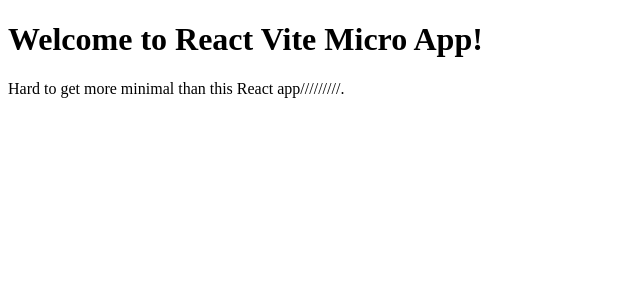
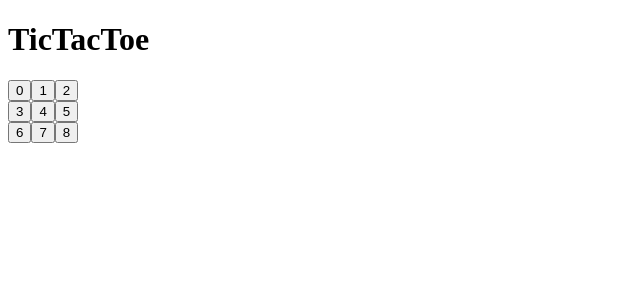
Before and after one commit to teja2316/tictactoe, a React (Vite) app: page / in a window 1280 px wide. Shown: the top 300 px of the page, without its empty margins (0-640 px from the left). Built offline with nearby package versions, Linux system fonts and the light colour scheme.

Commit message:
board and square created

```diff
--- a/src/App.jsx
+++ b/src/App.jsx
@@ -1,12 +1,13 @@
 import React from "react";
+import Board from "./components/Board";
 
 const App = () =>{
   return(
-  <>
-    <h1>Welcome to React Vite Micro App!</h1>
-    <p>Hard to get more minimal than this React app/////////.</p>
-  </>
-  )
-}
+     <div>
+          <h1> TicTacToe </h1>
+          <Board />
+     </div>
+    );
+};
 
 export default App;
--- /dev/null
+++ b/src/components/Board.jsx
@@ -0,0 +1,26 @@
+import React from 'react';
+import Square from './Square';
+
+const Board = () => {
+  return (
+    <div>
+      <div>
+        <Square value={0} />
+        <Square value={1}/>
+        <Square value={2} />
+      </div>
+      <div>
+        <Square value={3} />
+        <Square value={4} />
+        <Square value={5} />
+      </div>
+      <div>
+        <Square value={6} />
+        <Square value={7} />
+        <Square value={8} />
+      </div>
+    </div>
+  );
+};
+
+export default Board;
--- /dev/null
+++ b/src/components/Square.jsx
@@ -0,0 +1,7 @@
+import React from 'react';
+
+const Square = ({ value }) => {
+  return <button type="button">{value}</button>;
+};
+
+export default Square;
```
